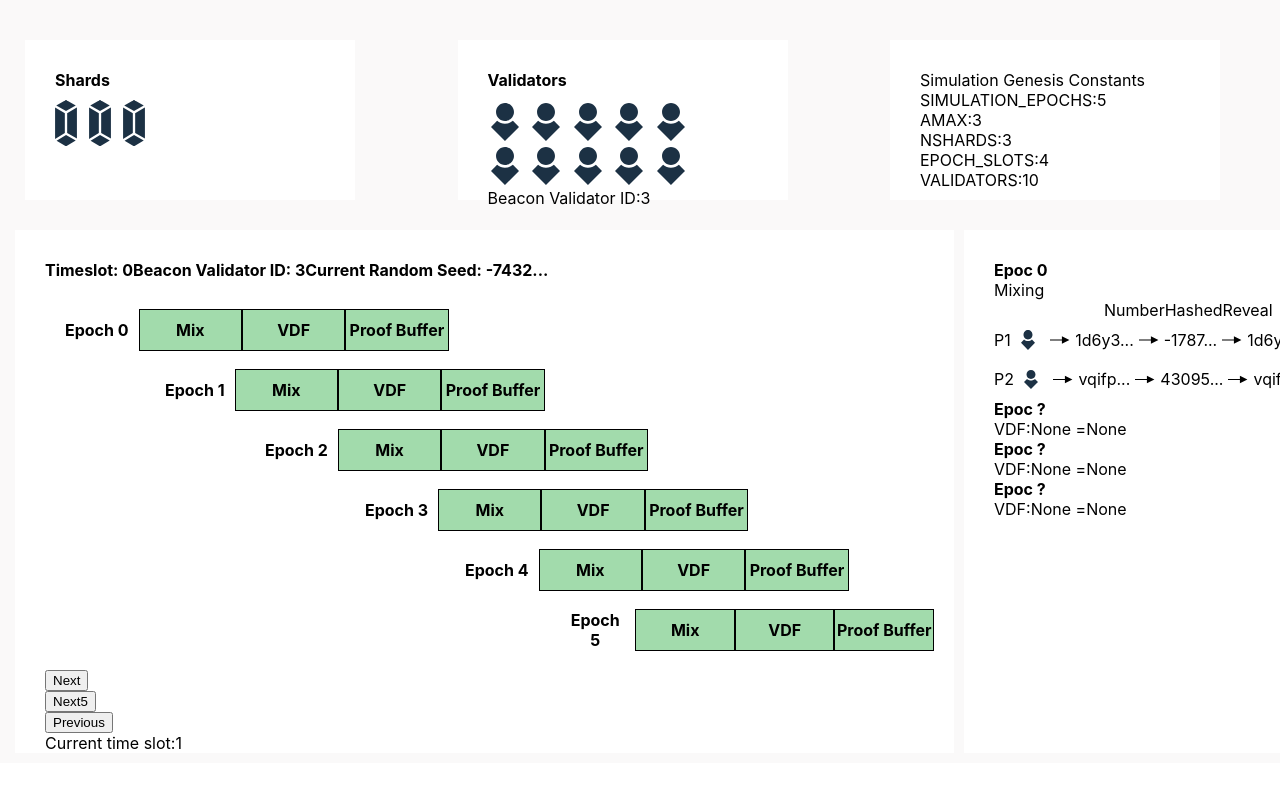
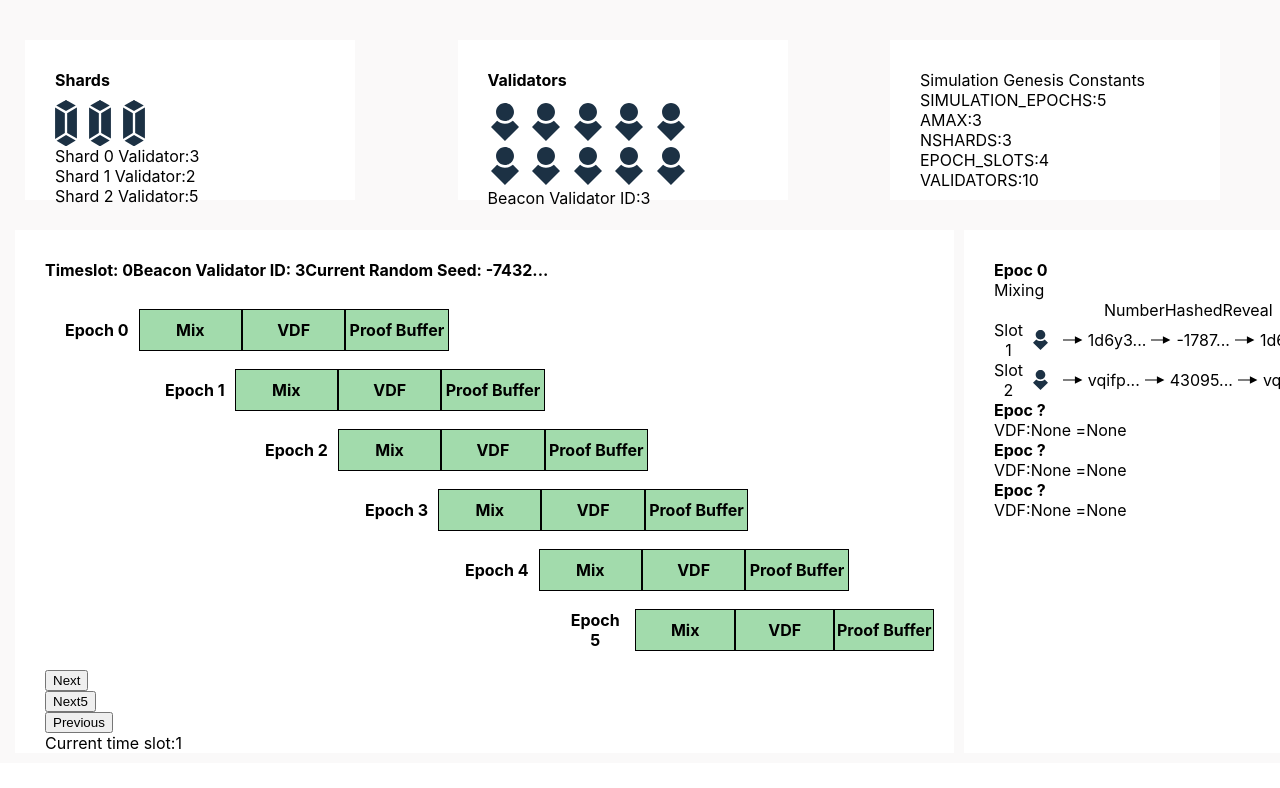
Before and after one commit to beacon-thugs-harmony/beacon_thugs_frontend, a React (Create React App) app: page / in a window 1280 px wide. Both pictures are taken after a click on the button "Next". Shown: the top 788 px of the page. Built offline with nearby package versions, Linux system fonts and the light colour scheme.

Commit message:
update shard and slot display

```diff
--- a/src/components/Header.js
+++ b/src/components/Header.js
@@ -15,12 +15,14 @@ class Header extends Component {
       <Inner>
         <Box>
           <Title>Shards</Title>
-
           <ShardSpace>
             <img src={shard} />
             <img src={shard} />
             <img src={shard} />
           </ShardSpace>
+          <div>Shard 0 Validator:{this.props.data[this.props.step].shard_validator[0]}</div>
+          <div>Shard 1 Validator:{this.props.data[this.props.step].shard_validator[1]}</div>
+          <div>Shard 2 Validator:{this.props.data[this.props.step].shard_validator[2]}</div>
         </Box>
         <Box>
           <Title>Validators</Title>
--- a/src/components/Stack.js
+++ b/src/components/Stack.js
@@ -25,7 +25,7 @@ class Stack extends Component {
             <div>Reveal</div>
           </TopNav>
           <Process>
-            <GridHolder>P1</GridHolder>
+            <GridHolder>Slot 1</GridHolder>
             <UserStyle src={person} />
             <ArrowStyle src={arrow} />
             <GridHolderBig>
@@ -45,7 +45,7 @@ class Stack extends Component {
 
           {stepMod4 !== 0 && (
             <Process>
-              <GridHolder>P2</GridHolder>
+              <GridHolder>Slot 2</GridHolder>
               <UserStyle src={person} />
               <ArrowStyle src={arrow} />
               <GridHolderBig>
@@ -71,7 +71,7 @@ class Stack extends Component {
 
           {stepMod4 !== 0 && stepMod4 !== 1 && (
             <Process>
-              <GridHolder>P3</GridHolder>
+              <GridHolder>Slot 3</GridHolder>
               <UserStyle src={person} />
               <ArrowStyle src={arrow} />
               <GridHolderBig>
@@ -99,7 +99,7 @@ class Stack extends Component {
           )}
           {stepMod4 !== 0 && stepMod4 !== 1 && stepMod4 !== 2 && (
             <Process>
-              <GridHolder>P4</GridHolder>
+              <GridHolder>Slot 4</GridHolder>
               <UserStyle src={person} />
               <ArrowStyle src={arrow} />
               <GridHolderBig>
```
